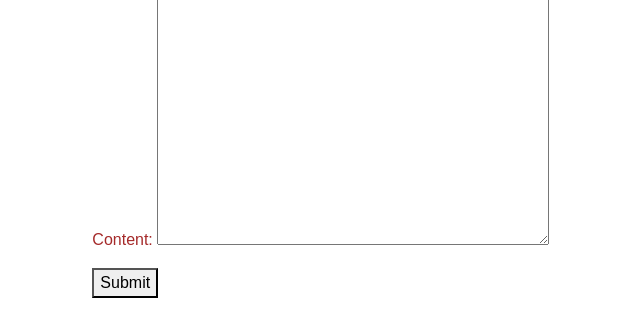
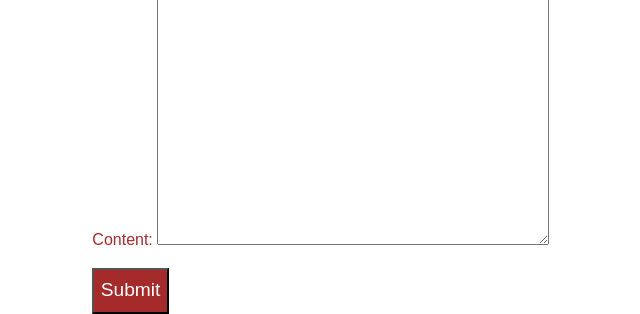
Before and after one commit to culanomeara/adventureswithwood, a Django app: page /post_create in a window 1280 px wide. Shown: the part 826-1140 px from the top of the page, without its empty margins (121-761 px from the left). Run offline with Django 3.2, Linux system fonts and the light colour scheme; the visitor is signed in with stand-in values (Sample User, id 1); data that the repository does not hold is empty; some web fonts are replaced.

Commit message:
Style remaining butons

```diff
--- a/templates/confirm_delete.html
+++ b/templates/confirm_delete.html
@@ -8,4 +8,5 @@
     <input type="submit" value="Confirm" />
     <input type="submit" name="cancel" value="Cancel" />
 </form>
+
 {%endblock%}
--- a/templates/post_create.html
+++ b/templates/post_create.html
@@ -7,7 +7,7 @@
         <h1>Create Post</h1>
         {% csrf_token %}
         {{ form.as_p | safe }}
-        <button type="submit">Submit</button>
+        <button type="submit" class="button">Submit</button>
     </form>
 </div>
 
--- a/templates/post_update.html
+++ b/templates/post_update.html
@@ -8,7 +8,7 @@
         <h1>Update Post</h1>
         {% csrf_token %}
         {{ form.as_p | safe }}
-        <button type="submit">Submit</button>
+        <button type="submit" class="button">Submit</button>
     </form>
 </div>
 
--- a/templates/project_create.html
+++ b/templates/project_create.html
@@ -7,7 +7,7 @@
         <h1>Create Project</h1>
         {% csrf_token %}
         {{ form.as_p | safe }}
-        <button type="submit">Submit</button>
+        <button type="submit" class="button">Submit</button>
     </form>
 </div>
 
--- a/templates/project_update.html
+++ b/templates/project_update.html
@@ -7,7 +7,7 @@
         <h1>Update Project</h1>
         {% csrf_token %}
         {{ form.as_p | safe }}
-        <button type="submit">Submit</button>
+        <button type="submit" class="button">Submit</button>
     </form>
 </div>
 
```
